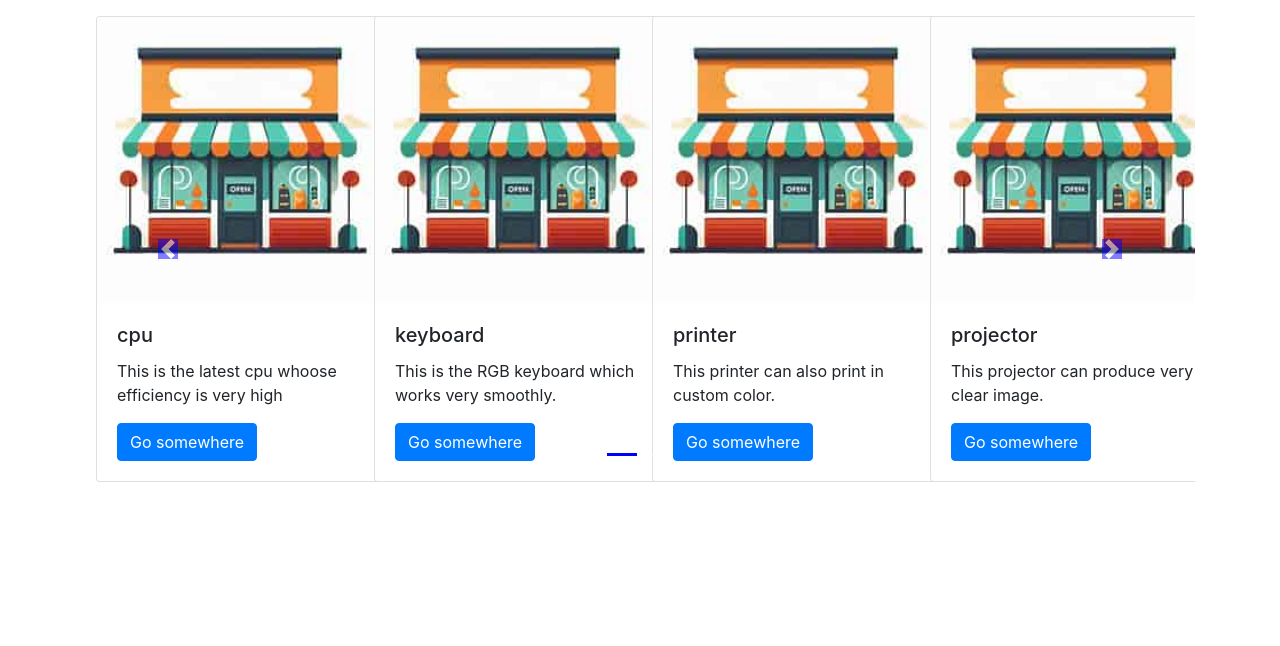
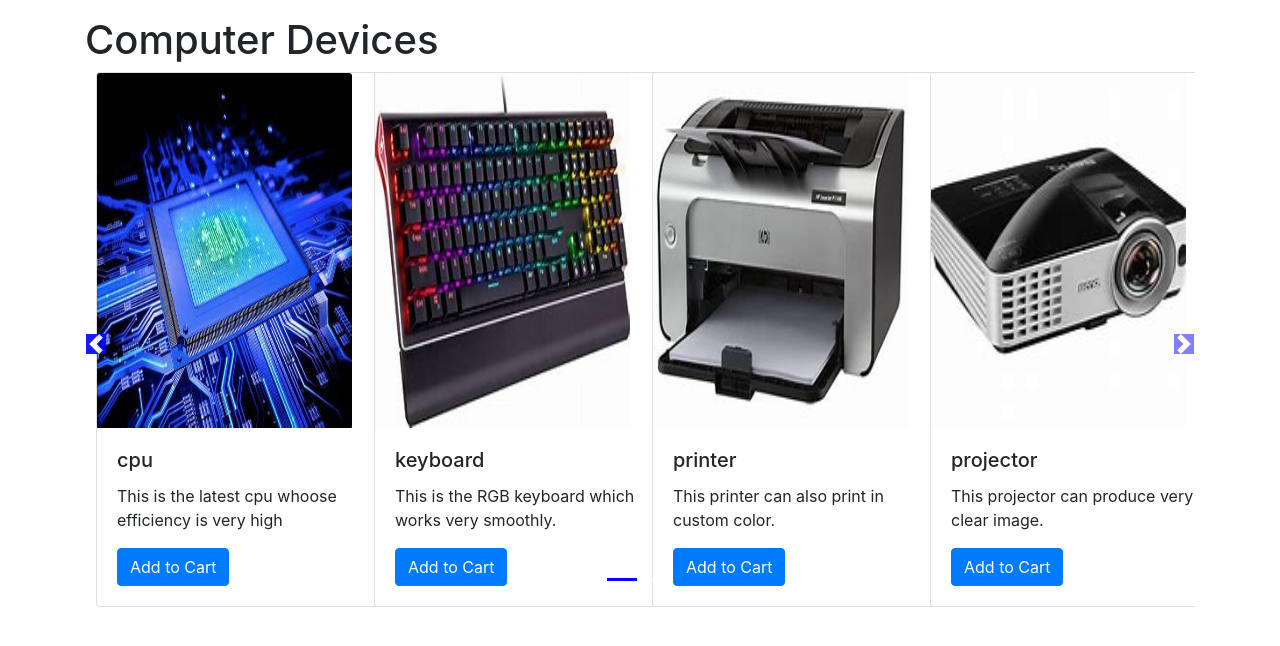
Before and after one commit to adityakashyap5047/django-cwh, a Django app: page /shop/ in a window 1280 px wide. Shown: the part 56-702 px from the top of the page. Run offline with Django 5.2, Linux system fonts and the light colour scheme; data comes from the database, SQL or seed files in the repository; some libraries are stand-ins or nearby versions.

Commit message:
showing the carousel with the data

```diff
--- a/second_site/shop/templates/shop/index.html
+++ b/second_site/shop/templates/shop/index.html
@@ -8,8 +8,8 @@
     background-color: blue;
   }
   .col-md-3 img {
-    width: 100%;
-    height: auto;
+    width: 255px;
+    height: 355px;
   }
   body .carousel-indicator li {
     background-color: blue;
@@ -39,18 +39,19 @@
 
     <!--Slideshow starts here -->
     <div class="container carousel-inner no-padding">
+      <h1>Computer Devices</h1>
       <div class="carousel-item active">
         <div class="col-xs-3 col-sm-3 col-md-3">
           <div class="card" style="width: 18rem">
             <img
-              src='{% static "shop/shop.jpg" %}'
+              src='/media/{{product.0.image}}'
               class="card-img-top"
               alt="..."
             />
             <div class="card-body">
               <h5 class="card-title">{{product.0.product_name}}</h5>
               <p class="card-text">{{product.0.desc}}</p>
-              <a href="#" class="btn btn-primary">Go somewhere</a>
+              <a href="#" class="btn btn-primary">Add to Cart</a>
             </div>
           </div>
         </div>
@@ -59,14 +60,14 @@
         <div class="col-xs-3 col-sm-3 col-md-3">
           <div class="card" style="width: 18rem">
             <img
-              src='{% static "shop/shop.jpg" %}'
+              src='/media/{{i.image}}'
               class="card-img-top"
               alt="..."
             />
             <div class="card-body">
               <h5 class="card-title">{{i.product_name}}</h5>
               <p class="card-text">{{i.desc}}.</p>
-              <a href="#" class="btn btn-primary">Go somewhere</a>
+              <a href="#" class="btn btn-primary">Add to Cart</a>
             </div>
           </div>
         </div>
@@ -74,6 +75,7 @@
       </div>
       <div class="carousel-item">{% endif %} {% endfor %}</div>
     </div>
+  </div>
 
     <!-- left and right controls for the slide -->
     <a class="carousel-control-prev" href="#demo" data-slide="prev">
@@ -82,6 +84,6 @@
     <a class="carousel-control-next" href="#demo" data-slide="next">
       <span class="carousel-control-next-icon"></span>
     </a>
-  </div>
+
 </div>
 {% endblock %}
```
